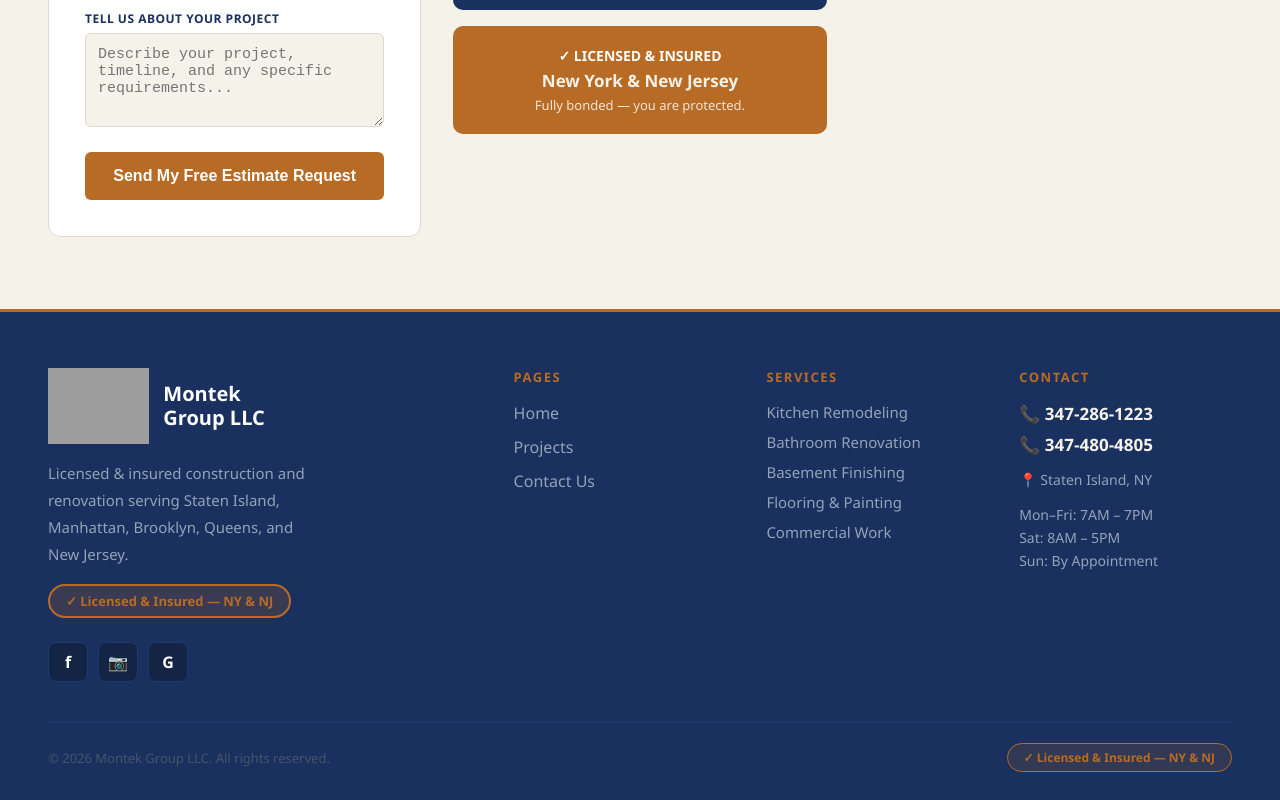
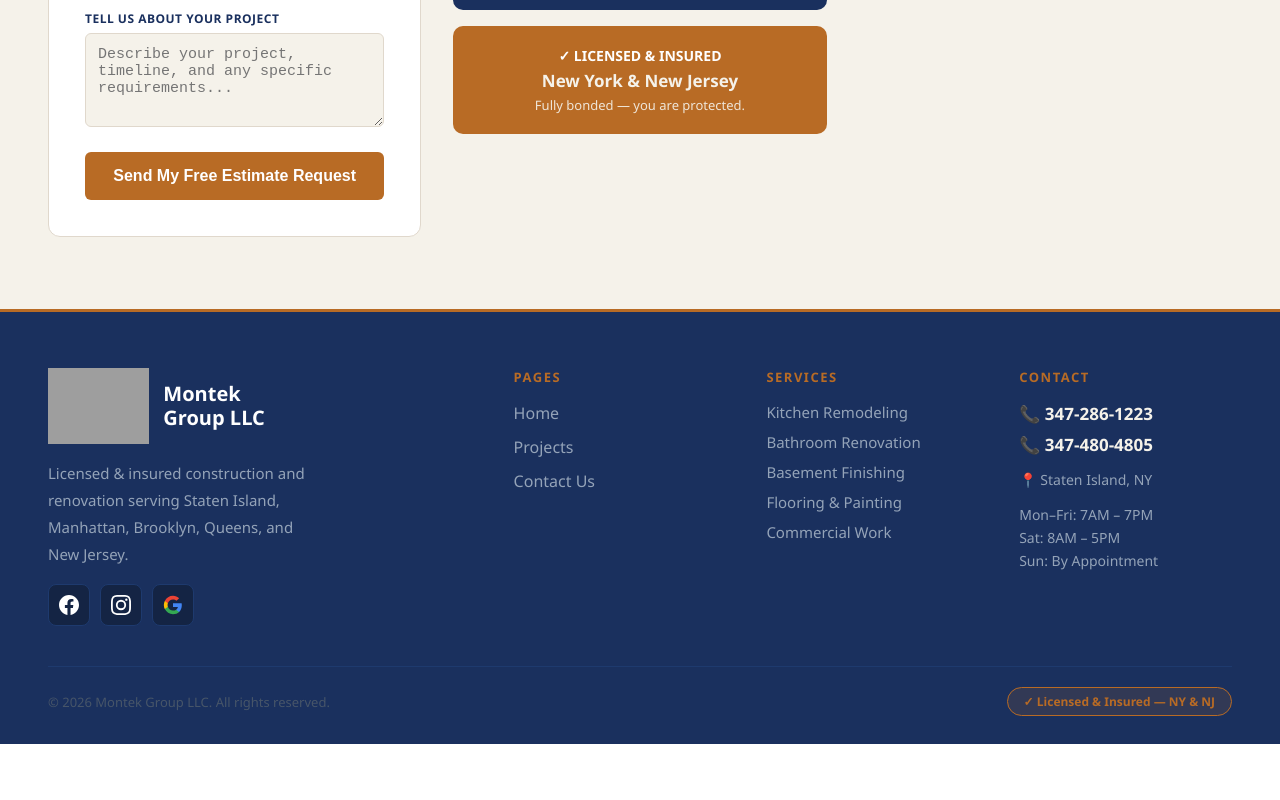
Before and after one commit to marino4ke-code/montek_group, a React (Vite) app: page /contact in a window 1280 px wide. Shown: the part 814-1614 px from the top of the page. After the commit the page ends 1558 px from the top, so only its background shows below. Built offline with nearby package versions, Linux system fonts and the light colour scheme; grey boxes are pictures that could not be loaded; the HTML template or start-up script is replaced by a standard one.

Commit message:
Add files via upload

```diff
--- a/src/pages/HomePage2/sections/GetStartedCta.tsx
+++ b/src/pages/HomePage2/sections/GetStartedCta.tsx
@@ -4,10 +4,6 @@
   return (
     <section style={{ background: '#B86B25', padding: 'clamp(40px, 6vw, 72px) clamp(20px, 4vw, 48px)', textAlign: 'center' }}>
       <div style={{ maxWidth: '1400px', margin: '0 auto' }}>
-        {/* Licensed highlight */}
-        <div style={{ display: 'inline-block', background: 'rgba(255,255,255,0.2)', border: '2px solid #fff', color: '#fff', fontSize: '13px', padding: '6px 18px', borderRadius: '20px', marginBottom: '20px', fontWeight: 700 }}>
-          ✓ Licensed & Insured — NY & NJ
-        </div>
         <h2 style={{ color: '#fff', fontSize: 'clamp(26px, 5vw, 40px)', fontWeight: 800, marginBottom: '14px' }}>Ready to Start Your Project?</h2>
         <p style={{ color: '#F5F2EA', fontSize: 'clamp(15px, 2vw, 17px)', marginBottom: '32px', lineHeight: 1.7, opacity: 0.95 }}>
           Get a free no-obligation estimate from Montek Group LLC today.<br />
@@ -20,6 +16,9 @@
           <a href="tel:3472861223" style={{ background: '#1A305E', color: '#fff', padding: '15px 32px', borderRadius: '6px', fontSize: '16px', fontWeight: 700, textDecoration: 'none' }}>
             Call 347-286-1223
           </a>
+          <a href="tel:3474804805" style={{ background: '#1A305E', color: '#fff', padding: '15px 32px', borderRadius: '6px', fontSize: '16px', fontWeight: 700, textDecoration: 'none' }}>
+            Call 347-480-4805
+          </a>
         </div>
       </div>
     </section>
--- a/src/pages/HomePage2/sections/PerformanceMetrics.tsx
+++ b/src/pages/HomePage2/sections/PerformanceMetrics.tsx
@@ -1,17 +1,17 @@
 const stats = [
   { num: '100+', lbl: 'Projects Completed' },
   { num: '6', lbl: 'Service Areas' },
-  { num: 'LICENSED & INSURED', lbl: 'NY & NJ', large: true },
+  { num: 'NY & NJ', lbl: 'Licensed & Insured' },
   { num: '100%', lbl: 'Satisfaction Goal' },
 ]
 
 export default function PerformanceMetrics() {
   return (
-    <div style={{ background: '#1A305E', display: 'flex', justifyContent: 'space-around', padding: 'clamp(24px, 3vw, 36px) clamp(20px, 4vw, 48px)', flexWrap: 'wrap', gap: '20px' }}>
+    <div style={{ background: '#1A305E', display: 'flex', justifyContent: 'space-around', alignItems: 'center', padding: 'clamp(24px, 3vw, 36px) clamp(20px, 4vw, 48px)', flexWrap: 'wrap', gap: '20px' }}>
       {stats.map(s => (
-        <div key={s.lbl} style={{ textAlign: 'center', minWidth: '120px' }}>
-          <div style={{ fontSize: s.large ? 'clamp(18px, 2.5vw, 24px)' : 'clamp(28px, 4vw, 40px)', fontWeight: 800, color: '#fff', letterSpacing: s.large ? '0.5px' : 'normal' }}>{s.num}</div>
-          <div style={{ fontSize: s.large ? 'clamp(14px, 1.5vw, 17px)' : '13px', color: '#F5F2EA', letterSpacing: '1px', marginTop: '4px', textTransform: 'uppercase', opacity: 0.8 }}>{s.lbl}</div>
+        <div key={s.lbl} style={{ textAlign: 'center', minWidth: '140px' }}>
+          <div style={{ fontSize: 'clamp(28px, 4vw, 40px)', fontWeight: 800, color: '#fff', lineHeight: 1.1 }}>{s.num}</div>
+          <div style={{ fontSize: '13px', color: '#94a3b8', letterSpacing: '1px', marginTop: '6px', textTransform: 'uppercase' }}>{s.lbl}</div>
         </div>
       ))}
     </div>
--- a/src/reusable_sections/Footer.tsx
+++ b/src/reusable_sections/Footer.tsx
@@ -2,11 +2,33 @@
 
 const LOGO = 'https://res.cloudinary.com/duiosldww/image/upload/ebtzuv8tbp4c3uzeiing.png'
 
+// SVG Icons for social media
+const FacebookIcon = () => (
+  <svg width="20" height="20" viewBox="0 0 24 24" fill="currentColor">
+    <path d="M24 12.073c0-6.627-5.373-12-12-12s-12 5.373-12 12c0 5.99 4.388 10.954 10.125 11.854v-8.385H7.078v-3.47h3.047V9.43c0-3.007 1.792-4.669 4.533-4.669 1.312 0 2.686.235 2.686.235v2.953H15.83c-1.491 0-1.956.925-1.956 1.874v2.25h3.328l-.532 3.47h-2.796v8.385C19.612 23.027 24 18.062 24 12.073z"/>
+  </svg>
+)
+
+const InstagramIcon = () => (
+  <svg width="20" height="20" viewBox="0 0 24 24" fill="currentColor">
+    <path d="M12 2.163c3.204 0 3.584.012 4.85.07 3.252.148 4.771 1.691 4.919 4.919.058 1.265.069 1.645.069 4.849 0 3.205-.012 3.584-.069 4.849-.149 3.225-1.664 4.771-4.919 4.919-1.266.058-1.644.07-4.85.07-3.204 0-3.584-.012-4.849-.07-3.26-.149-4.771-1.699-4.919-4.92-.058-1.265-.07-1.644-.07-4.849 0-3.204.013-3.583.07-4.849.149-3.227 1.664-4.771 4.919-4.919 1.266-.057 1.645-.069 4.849-.069zM12 0C8.741 0 8.333.014 7.053.072 2.695.272.273 2.69.073 7.052.014 8.333 0 8.741 0 12c0 3.259.014 3.668.072 4.948.2 4.358 2.618 6.78 6.98 6.98C8.333 23.986 8.741 24 12 24c3.259 0 3.668-.014 4.948-.072 4.354-.2 6.782-2.618 6.979-6.98.059-1.28.073-1.689.073-4.948 0-3.259-.014-3.667-.072-4.947-.196-4.354-2.617-6.78-6.979-6.98C15.668.014 15.259 0 12 0zm0 5.838a6.162 6.162 0 100 12.324 6.162 6.162 0 000-12.324zM12 16a4 4 0 110-8 4 4 0 010 8zm6.406-11.845a1.44 1.44 0 100 2.881 1.44 1.44 0 000-2.881z"/>
+  </svg>
+)
+
+const GoogleIcon = () => (
+  <svg width="20" height="20" viewBox="0 0 24 24" fill="currentColor">
+    <path d="M22.56 12.25c0-.78-.07-1.53-.2-2.25H12v4.26h5.92c-.26 1.37-1.04 2.53-2.21 3.31v2.77h3.57c2.08-1.92 3.28-4.74 3.28-8.09z" fill="#4285F4"/>
+    <path d="M12 23c2.97 0 5.46-.98 7.28-2.66l-3.57-2.77c-.98.66-2.23 1.06-3.71 1.06-2.86 0-5.29-1.93-6.16-4.53H2.18v2.84C3.99 20.53 7.7 23 12 23z" fill="#34A853"/>
+    <path d="M5.84 14.09c-.22-.66-.35-1.36-.35-2.09s.13-1.43.35-2.09V7.07H2.18C1.43 8.55 1 10.22 1 12s.43 3.45 1.18 4.93l2.85-2.22.81-.62z" fill="#FBBC05"/>
+    <path d="M12 5.38c1.62 0 3.06.56 4.21 1.64l3.15-3.15C17.45 2.09 14.97 1 12 1 7.7 1 3.99 3.47 2.18 7.07l3.66 2.84c.87-2.6 3.3-4.53 6.16-4.53z" fill="#EA4335"/>
+  </svg>
+)
+
 export default function Footer() {
   const socials = [
-    { label: 'Facebook', icon: 'f', href: '#', color: '#1877F2' },
-    { label: 'Instagram', icon: '📷', href: '#', color: '#E1306C' },
-    { label: 'Google', icon: 'G', href: '#', color: '#4285F4' },
+    { label: 'Facebook', Icon: FacebookIcon, href: '#' },
+    { label: 'Instagram', Icon: InstagramIcon, href: '#' },
+    { label: 'Google', Icon: GoogleIcon, href: '#' },
   ]
 
   return (
@@ -33,23 +55,18 @@
             <p style={{ color: '#94a3b8', fontSize: '15px', lineHeight: 1.8, maxWidth: '260px', marginBottom: '16px' }}>
               Licensed & insured construction and renovation serving Staten Island, Manhattan, Brooklyn, Queens, and New Jersey.
             </p>
-            {/* Licensed & Insured highlight */}
-            <div style={{ display: 'inline-block', background: 'rgba(184,107,37,0.2)', border: '2px solid #B86B25', color: '#B86B25', fontSize: '13px', padding: '6px 16px', borderRadius: '20px', fontWeight: 700, marginBottom: '16px' }}>
-              ✓ Licensed & Insured — NY & NJ
-            </div>
             {/* Social icons */}
             <div style={{ display: 'flex', gap: '10px', marginTop: '8px' }}>
-              {socials.map(s => (
-                <a key={s.label} href={s.href} aria-label={s.label} style={{
-                  width: '40px', height: '40px', borderRadius: '8px',
+              {socials.map(({ label, Icon, href }) => (
+                <a key={label} href={href} aria-label={label} style={{
+                  width: '42px', height: '42px', borderRadius: '8px',
                   background: '#142444', border: '1px solid #1e3a6e',
                   display: 'flex', alignItems: 'center', justifyContent: 'center',
-                  color: '#fff', fontSize: '16px', fontWeight: 700, textDecoration: 'none',
-                  transition: 'border-color 0.2s'
+                  color: '#fff', textDecoration: 'none', transition: 'border-color 0.2s'
                 }}
                   onMouseOver={e => (e.currentTarget.style.borderColor = '#B86B25')}
                   onMouseOut={e => (e.currentTarget.style.borderColor = '#1e3a6e')}>
-                  {s.icon}
+                  <Icon />
                 </a>
               ))}
             </div>
```
